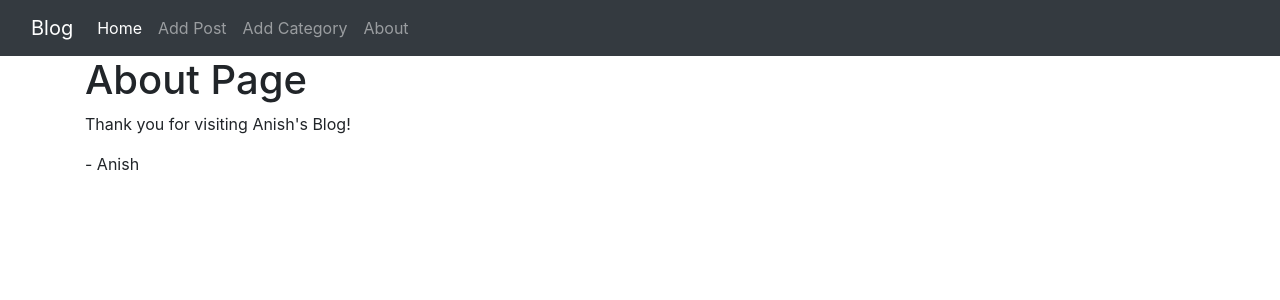
After one commit to anishst/django_app, a Django app: page /about/ in a window 1280 px wide. The commit adds this page. Shown: the top 300 px of the page. Run offline with Django 3.2, Linux system fonts and the light colour scheme; some libraries are stand-ins or nearby versions.

Commit message:
added an about page using template view

```diff
--- /dev/null
+++ b/src/blog/templates/about.html
@@ -0,0 +1,15 @@
+{% extends 'base.html' %}
+
+{% block title %} Create a new blog post{% endblock %}
+
+{% block content %}
+<h1> About Page</h1>
+
+<p>Thank you for visiting Anish's Blog!</p>
+
+<p>
+    - Anish </p>
+
+
+
+{% endblock %}
--- a/src/blog/templates/base.html
+++ b/src/blog/templates/base.html
@@ -33,6 +33,9 @@
           <li class="nav-item">
             <a class="nav-link" href="{% url 'add_category' %}">Add Category</a>
           </li>
+          <li class="nav-item">
+            <a class="nav-link" href="{% url 'about' %}">About</a>
+          </li>
 
 
         </ul>
--- a/src/blog/urls.py
+++ b/src/blog/urls.py
@@ -1,6 +1,6 @@
 
 from django.urls import path
-from .views import HomeView, PostDetailView, AddPostView, UpdatePostView, DeletePostView, AddCategoryView, CategoryView, LikeView, SearchResultsView
+from .views import HomeView, PostDetailView, AddPostView, UpdatePostView, DeletePostView, AddCategoryView, CategoryView, LikeView, SearchResultsView, AboutPageView
 
 urlpatterns = [
     # path('', views.HomeView, name="home"),
@@ -13,4 +13,5 @@ urlpatterns = [
     path('category/<int:cats>/', CategoryView, name="category"),
     path('like/<int:pk>', LikeView, name='post-like'),
     path('search/', SearchResultsView, name='post-search'),
+    path('about/', AboutPageView.as_view(), name='about'),
 ]
--- a/src/blog/views.py
+++ b/src/blog/views.py
@@ -1,5 +1,5 @@
 from django.shortcuts import render, get_object_or_404
-from django.views.generic import ListView, DetailView, CreateView, UpdateView, DeleteView
+from django.views.generic import ListView, DetailView, CreateView, UpdateView, DeleteView, TemplateView
 from blog.models import Post, Category
 from blog.forms import PostForm
 from django.urls import reverse_lazy, reverse
@@ -9,6 +9,8 @@ from django.db.models import Q
 
 # def home(request):
 #     return render(request, 'home.html', {})
+
+
 def CategoryView(request, cats):
     # query to get items by category
     category_posts = Post.objects.filter(category_id=cats)
@@ -53,6 +55,10 @@ class HomeView(ListView):
     # def get_queryset(self):
     #     return Post.objects.order_by('-created_on')
 
+
+class AboutPageView(TemplateView):
+    template_name = 'about.html'
+
 class PostDetailView(DetailView):
     model = Post
     template_name = 'blog_details.html'
```
